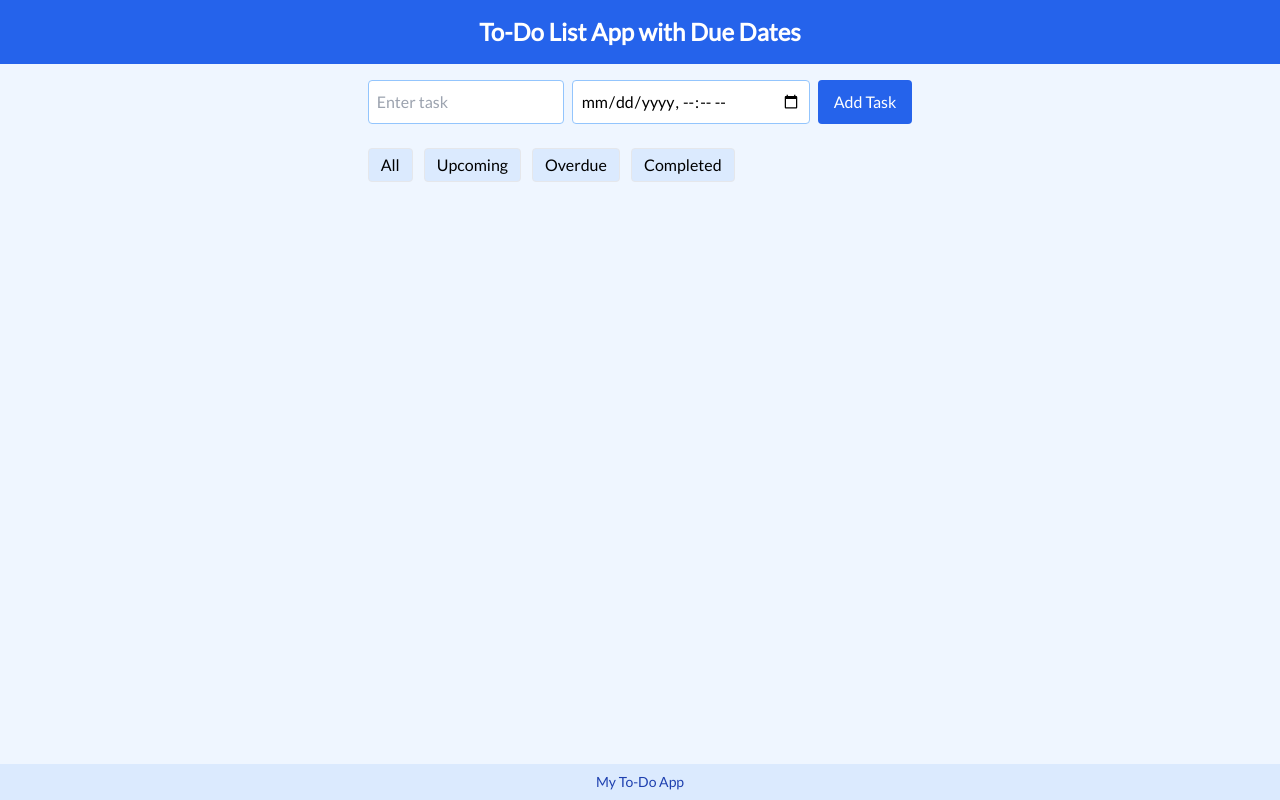
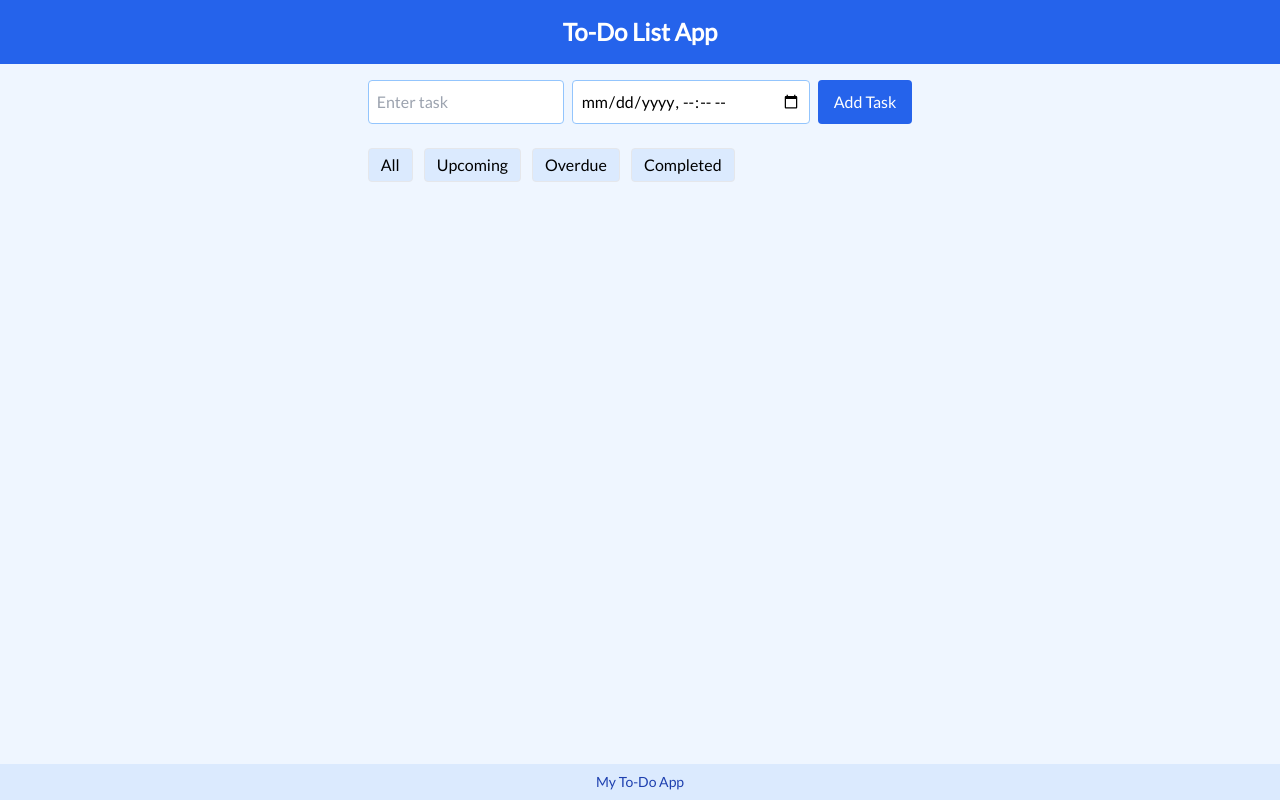
Before and after one commit to usmanshoukat145/to-do-app, a plain HTML site: page index.html in a window 1280 px wide. Drawn offline with nearby package versions, Linux system fonts and the light colour scheme.

Commit message:
title change

```diff
--- a/index.html
+++ b/index.html
@@ -10,7 +10,7 @@
 
 
   <link href="https://fonts.googleapis.com/css2?family=Lato&display=swap" rel="stylesheet">
-
+<link rel="stylesheet" href="style.css">
 
   <link rel="stylesheet" href="https://cdnjs.cloudflare.com/ajax/libs/font-awesome/6.5.0/css/all.min.css" />
 
@@ -22,8 +22,8 @@
 </head>
 <body class="bg-blue-50 min-h-screen flex flex-col ">
 
-  <header class="bg-blue-600  text-white p-4 text-center text-2xl font-semibold  ">
-    To-Do List App with Due Dates
+  <header class=" bg-blue-600  text-white p-4 text-center text-2xl font-semibold  ">
+    To-Do List App
   </header>
 
 
```
